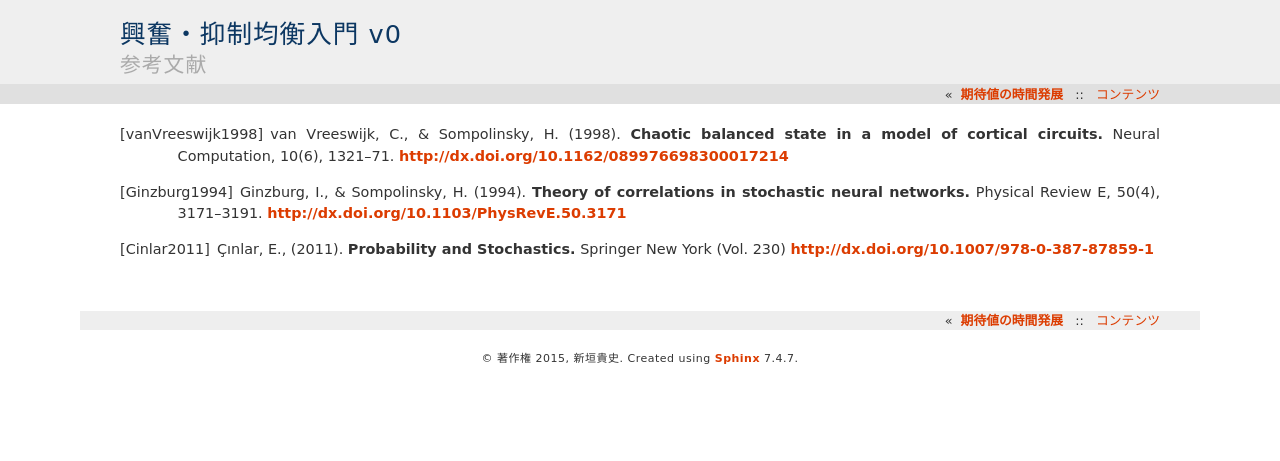
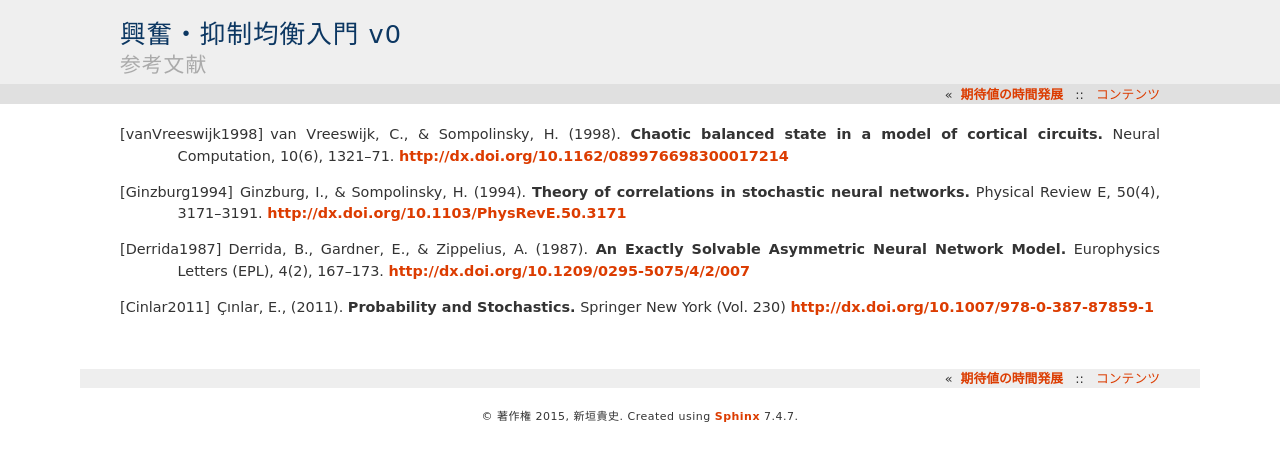
Before and after one commit to tkf/balance-tutorial-ja, a Sphinx documentation site: the page built from source/references.rst, in a window 1280 px wide. Shown: the top 461 px of the page. Built offline with Sphinx 7.4.7, drawn with Linux system fonts in a browser that asks for light colours; formulas are drawn with MathJax 3.

Commit message:
Cite Derrida1987

```diff
--- a/source/binary_network/mean_field_theory.rst
+++ b/source/binary_network/mean_field_theory.rst
@@ -275,6 +275,8 @@
 無相関性の「証明」
 ==================
 
+以下の議論は [Derrida1987]_ に依る.
+
 今, 初期状態から :math:`n` 回の更新が起こったとする.  いかなるニューロンも,
 :math:`n` 回の更新の前まで遡れば最大でも :math:`K^n` 個 [#]_ のニューロンの
 初期状態に依存している.
--- a/source/references.rst
+++ b/source/references.rst
@@ -17,6 +17,12 @@
    Physical Review E, 50(4), 3171–3191.
    http://dx.doi.org/10.1103/PhysRevE.50.3171
 
+.. [Derrida1987]
+   Derrida, B., Gardner, E., & Zippelius, A. (1987).
+   **An Exactly Solvable Asymmetric Neural Network Model.**
+   Europhysics Letters (EPL), 4(2), 167–173.
+   http://dx.doi.org/10.1209/0295-5075/4/2/007
+
 .. [Cinlar2011]
    Çınlar, E., (2011).
    **Probability and Stochastics.**
```
